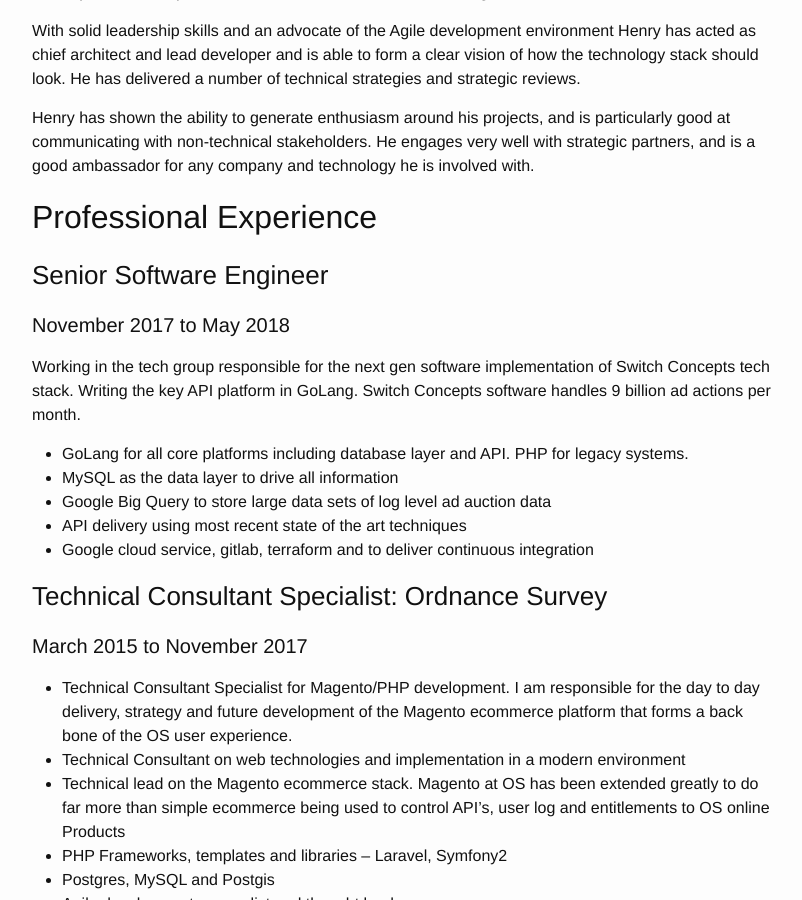
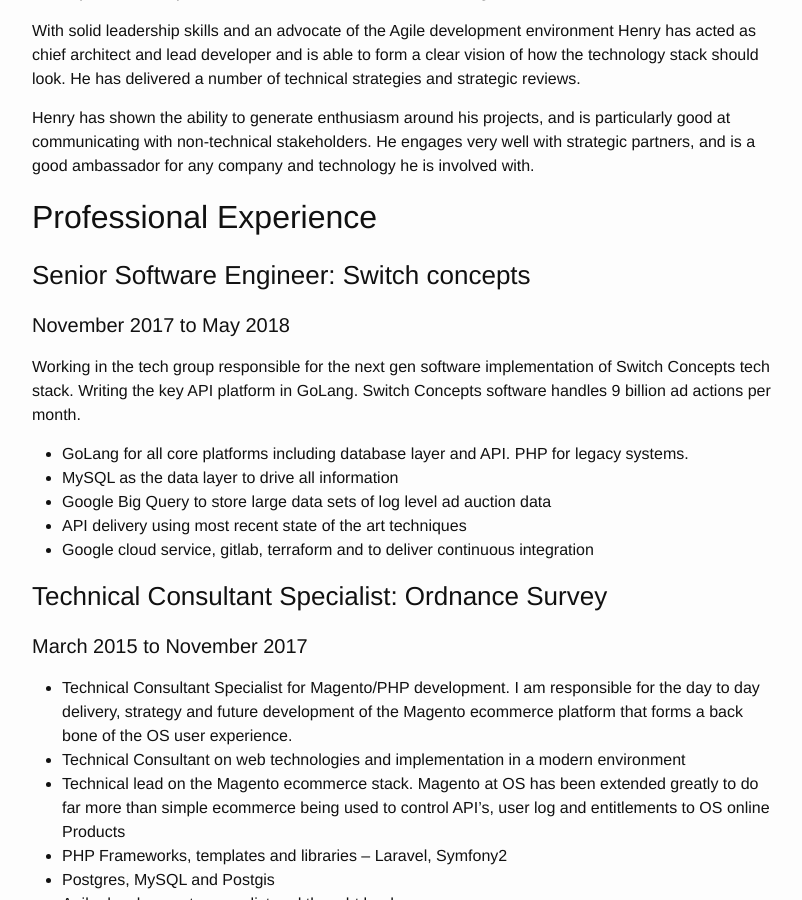
Before and after one commit to hayres/hayres.github.io, a Jekyll site: the page built from resumemd.md, in a window 1280 px wide and 900 px high, scrolled down 397 px. Shown: the whole window, without its empty margins (238-1040 px from the left). Built offline with Jekyll 4.4.1, drawn with Linux system fonts in a browser that asks for light colours.

Commit message:
Update resume

```diff
--- a/resumemd.md
+++ b/resumemd.md
@@ -22,7 +22,7 @@ Henry has shown the ability to generate enthusiasm around his projects, and is p
 
 ## Professional Experience
 
-### Senior Software Engineer
+### Senior Software Engineer: Switch concepts
 
 #### November 2017 to May 2018
 
```
